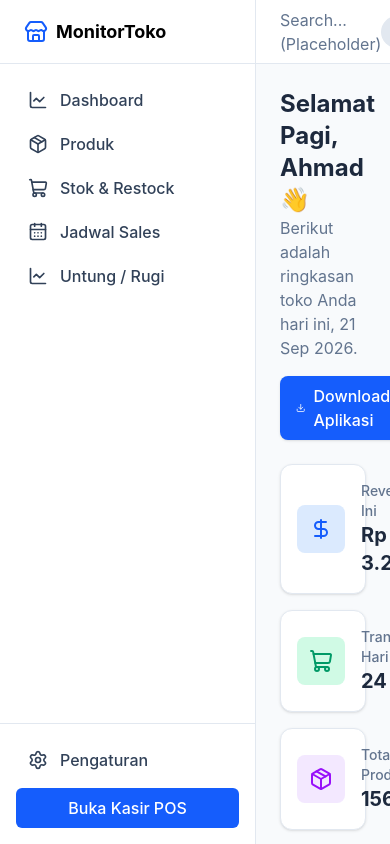
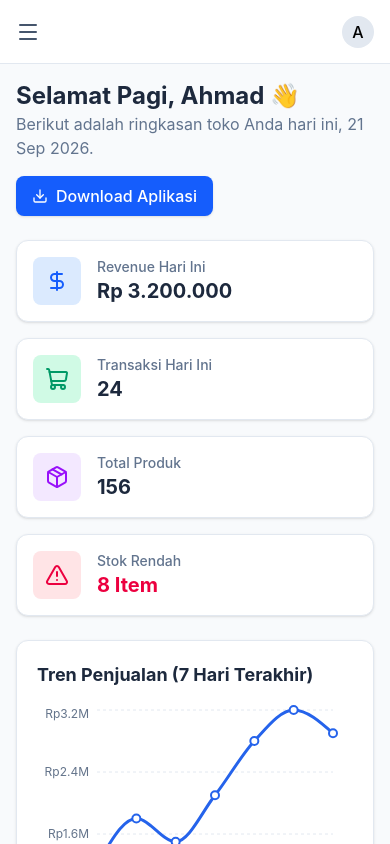
Before and after one commit to Azure-xilne/monitoring-toko, a React (Vite) app in the folder apps/web/: page /dashboard in a window 390 px wide. Built offline with nearby package versions, Linux system fonts and the light colour scheme.

Commit message:
fix: make dashboard layout responsive

```diff
--- a/apps/web/src/components/layout/DashboardLayout.tsx
+++ b/apps/web/src/components/layout/DashboardLayout.tsx
@@ -1,56 +1,85 @@
+import { useState } from 'react';
 import { Outlet, Link } from 'react-router-dom';
-import { Store, Package, ShoppingCart, CalendarDays, LineChart, Settings } from 'lucide-react';
+import { Store, Package, ShoppingCart, CalendarDays, LineChart, Settings, Menu, X } from 'lucide-react';
 
 export default function DashboardLayout() {
+  const [isMobileMenuOpen, setIsMobileMenuOpen] = useState(false);
+
   return (
-    <div className="flex h-screen bg-slate-50">
+    <div className="flex h-screen bg-slate-50 overflow-hidden">
+      {/* Mobile Sidebar Overlay */}
+      {isMobileMenuOpen && (
+        <div
+          className="fixed inset-0 bg-black/50 z-20 md:hidden"
+          onClick={() => setIsMobileMenuOpen(false)}
+        />
+      )}
+
       {/* Sidebar Navigation */}
-      <aside className="w-64 bg-white border-r border-slate-200 flex flex-col">
-        <div className="h-16 flex items-center px-6 border-b border-slate-200">
-          <Store className="w-6 h-6 text-blue-600 mr-2" />
-          <span className="font-bold text-lg">MonitorToko</span>
+      <aside className={`
+        fixed md:static inset-y-0 left-0 z-30
+        w-64 bg-white border-r border-slate-200 flex flex-col
+        transform transition-transform duration-200 ease-in-out
+        ${isMobileMenuOpen ? 'translate-x-0' : '-translate-x-full md:translate-x-0'}
+      `}>
+        <div className="h-16 flex items-center px-6 border-b border-slate-200 justify-between md:justify-start">
+          <div className="flex items-center">
+            <Store className="w-6 h-6 text-blue-600 mr-2" />
+            <span className="font-bold text-lg">MonitorToko</span>
+          </div>
+          <button className="md:hidden text-slate-500" onClick={() => setIsMobileMenuOpen(false)}>
+            <X className="w-6 h-6" />
+          </button>
         </div>
 
         <nav className="flex-1 p-4 space-y-1 overflow-y-auto">
-          <Link to="/dashboard" className="flex items-center px-3 py-2 text-slate-700 rounded-md hover:bg-slate-100 font-medium">
+          <Link to="/dashboard" onClick={() => setIsMobileMenuOpen(false)} className="flex items-center px-3 py-2 text-slate-700 rounded-md hover:bg-slate-100 font-medium">
             <LineChart className="w-5 h-5 mr-3" /> Dashboard
           </Link>
-          <Link to="/products" className="flex items-center px-3 py-2 text-slate-700 rounded-md hover:bg-slate-100 font-medium">
+          <Link to="/products" onClick={() => setIsMobileMenuOpen(false)} className="flex items-center px-3 py-2 text-slate-700 rounded-md hover:bg-slate-100 font-medium">
             <Package className="w-5 h-5 mr-3" /> Produk
           </Link>
-          <Link to="/stock" className="flex items-center px-3 py-2 text-slate-700 rounded-md hover:bg-slate-100 font-medium">
+          <Link to="/stock" onClick={() => setIsMobileMenuOpen(false)} className="flex items-center px-3 py-2 text-slate-700 rounded-md hover:bg-slate-100 font-medium">
             <ShoppingCart className="w-5 h-5 mr-3" /> Stok & Restock
           </Link>
-          <Link to="/schedule" className="flex items-center px-3 py-2 text-slate-700 rounded-md hover:bg-slate-100 font-medium">
+          <Link to="/schedule" onClick={() => setIsMobileMenuOpen(false)} className="flex items-center px-3 py-2 text-slate-700 rounded-md hover:bg-slate-100 font-medium">
             <CalendarDays className="w-5 h-5 mr-3" /> Jadwal Sales
           </Link>
-          <Link to="/reports/profit-loss" className="flex items-center px-3 py-2 text-slate-700 rounded-md hover:bg-slate-100 font-medium">
+          <Link to="/reports/profit-loss" onClick={() => setIsMobileMenuOpen(false)} className="flex items-center px-3 py-2 text-slate-700 rounded-md hover:bg-slate-100 font-medium">
             <LineChart className="w-5 h-5 mr-3" /> Untung / Rugi
           </Link>
         </nav>
 
         <div className="p-4 border-t border-slate-200">
-          <Link to="/settings" className="flex items-center px-3 py-2 text-slate-700 rounded-md hover:bg-slate-100 font-medium">
+          <Link to="/settings" onClick={() => setIsMobileMenuOpen(false)} className="flex items-center px-3 py-2 text-slate-700 rounded-md hover:bg-slate-100 font-medium">
             <Settings className="w-5 h-5 mr-3" /> Pengaturan
           </Link>
-          <Link to="/pos" className="flex items-center px-3 py-2 mt-2 text-white bg-blue-600 rounded-md hover:bg-blue-700 font-medium justify-center">
+          <Link to="/pos" onClick={() => setIsMobileMenuOpen(false)} className="flex items-center px-3 py-2 mt-2 text-white bg-blue-600 rounded-md hover:bg-blue-700 font-medium justify-center">
             Buka Kasir POS
           </Link>
         </div>
       </aside>
 
       {/* Main Content Area */}
-      <main className="flex-1 flex flex-col overflow-hidden">
+      <main className="flex-1 flex flex-col overflow-hidden w-full">
         {/* Topbar */}
-        <header className="h-16 bg-white border-b border-slate-200 flex items-center justify-between px-6">
-          <div className="text-slate-500">Search... (Placeholder)</div>
+        <header className="h-16 bg-white border-b border-slate-200 flex items-center justify-between px-4 md:px-6">
           <div className="flex items-center">
-            <div className="w-8 h-8 rounded-full bg-slate-200 flex items-center justify-center">A</div>
+            <button
+              className="mr-4 md:hidden text-slate-600"
+              onClick={() => setIsMobileMenuOpen(true)}
+            >
+              <Menu className="w-6 h-6" />
+            </button>
+            <div className="text-slate-500 hidden sm:block">Search... (Placeholder)</div>
+          </div>
+          <div className="flex items-center">
+            <div className="w-8 h-8 rounded-full bg-slate-200 flex items-center justify-center font-medium">A</div>
           </div>
         </header>
 
         {/* Content Outlet */}
-        <div className="flex-1 overflow-auto p-6">
+        <div className="flex-1 overflow-auto p-4 md:p-6">
           <Outlet />
         </div>
       </main>
```
